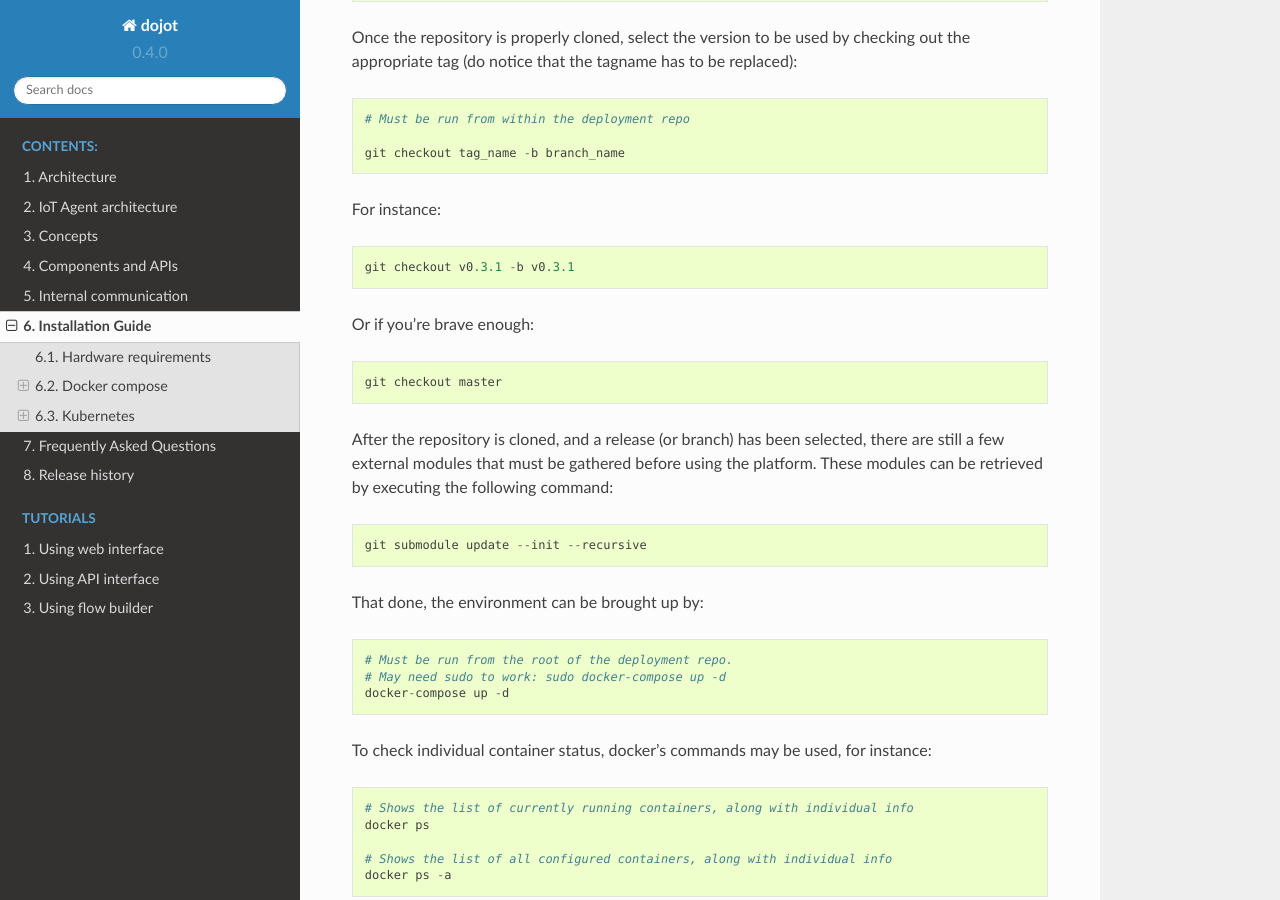
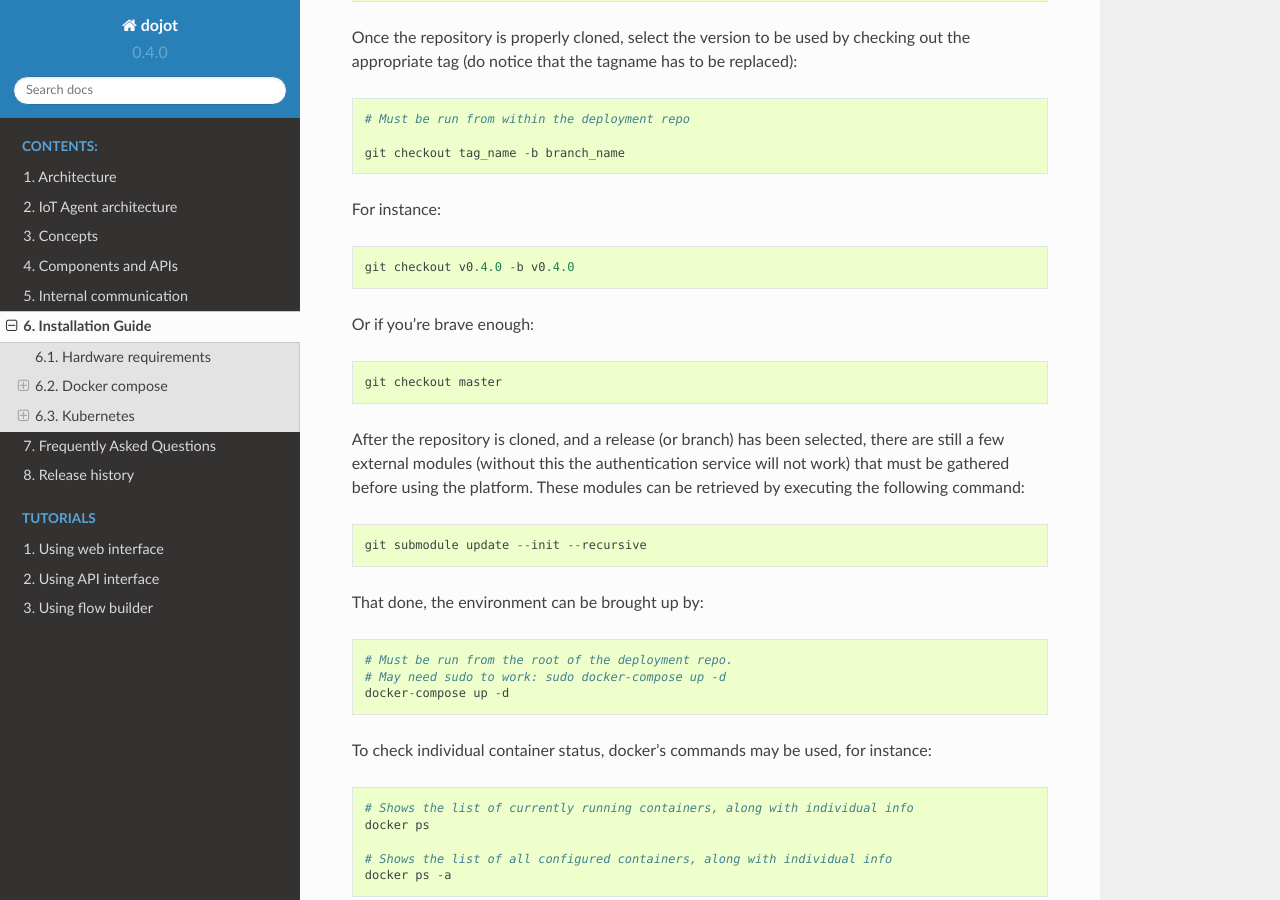
Before and after one commit to dojot/docs, a Sphinx documentation site: the page built from source/installation-guide.rst, in a window 1280 px wide and 900 px high, scrolled down 2198 px. Built offline with Sphinx 7.4.7 and the Read the Docs theme 2.0.0, drawn with Linux system fonts in a browser that asks for light colours; some of the changed text lies outside the part shown.

Commit message:
update inst

```diff
--- a/source/installation-guide.rst
+++ b/source/installation-guide.rst
@@ -94,15 +94,16 @@ replaced): ::
 
 For instance: ::
 
-  git checkout v0.3.1 -b v0.3.1
+  git checkout v0.4.0 -b v0.4.0
 
 Or if you're brave enough: ::
 
   git checkout master
 
 After the repository is cloned, and a release (or branch) has been selected,
-there are still a few external modules that must be gathered before using the
-platform. These modules can be retrieved by executing the following command: ::
+there are still a few external modules (without this the authentication
+service will not work) that must be gathered before using the platform.
+These modules can be retrieved by executing the following command: ::
 
   git submodule update --init --recursive
 
```
Also changed, not shown: other parts of source/installation-guide.rst (+1 -1 lines).
